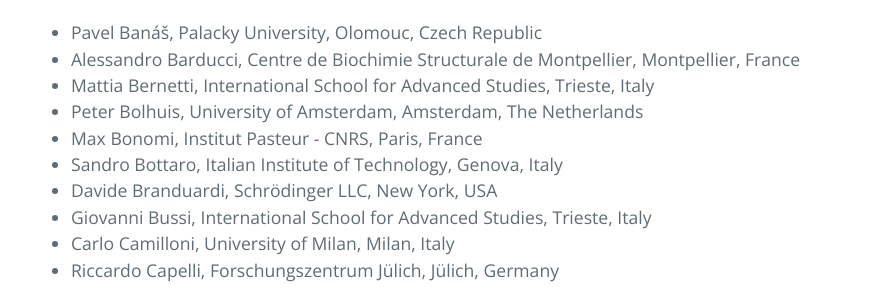
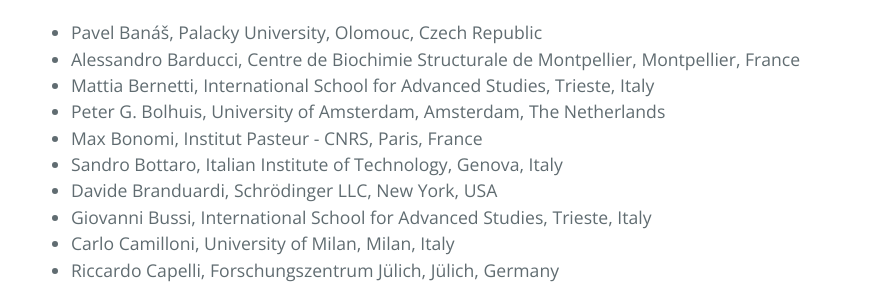
Before and after one commit to plumed-nest/plumed-nest, a Jekyll site: the page built from consortium.md, in a window 1280 px wide and 900 px high, scrolled down 969 px. Shown: the part 161-448 px from the top of the window, without its empty margins (193-1072 px from the left). Built offline with Jekyll 4.4.1, drawn with Linux system fonts in a browser that asks for light colours; our own code applies the rules of GitHub Pages for plain Markdown files.

Commit message:
initials

```diff
--- a/_data/members.yml
+++ b/_data/members.yml
@@ -10,7 +10,7 @@
   affiliation: International School for Advanced Studies
   city:        Trieste
   country:     Italy
-- name:        Peter Bolhuis
+- name:        Peter G. Bolhuis
   affiliation: University of Amsterdam
   city:        Amsterdam
   country:     The Netherlands
```
